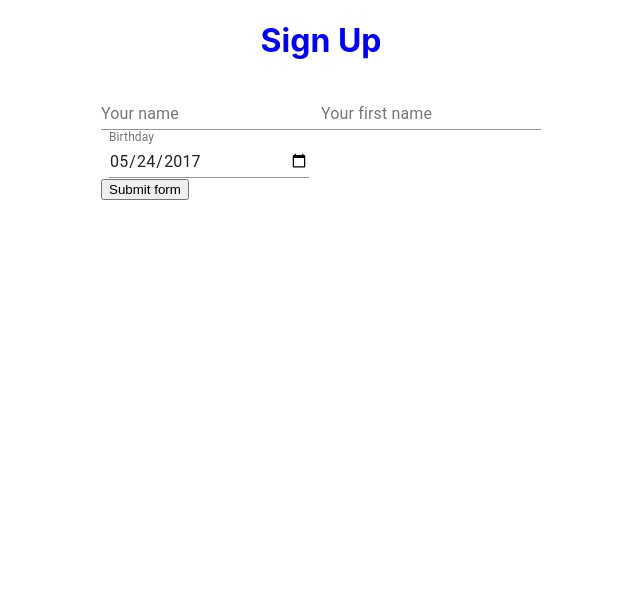
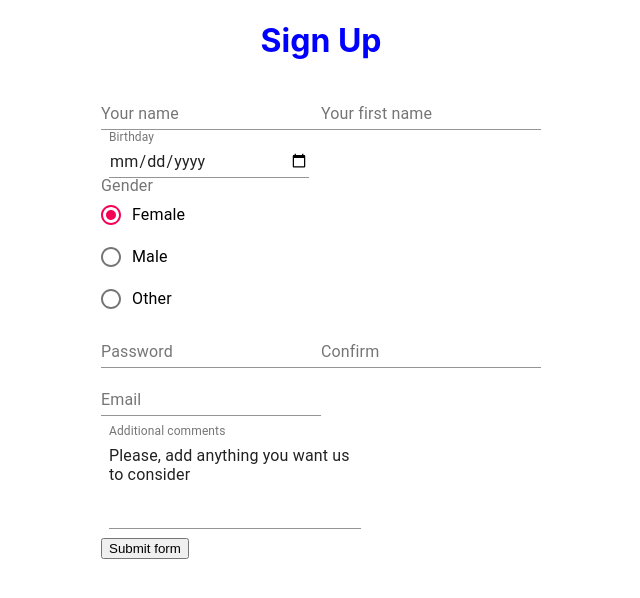
Before and after one commit to meruyert93/React_learning_project, a React (Create React App) app: page / in a window 1280 px wide. Shown: the top 598 px of the page, without its empty margins (319-959 px from the left). Built offline with nearby package versions, Linux system fonts and the light colour scheme.

Commit message:
Further Basic Forms

```diff
--- a/package.json
+++ b/package.json
@@ -4,6 +4,7 @@
   "private": true,
   "dependencies": {
     "@material-ui/core": "^4.11.0",
+    "@material-ui/icons": "^4.9.1",
     "@testing-library/jest-dom": "^5.11.5",
     "@testing-library/react": "^11.1.1",
     "@testing-library/user-event": "^12.2.0",
--- a/src/components/Form.tsx
+++ b/src/components/Form.tsx
@@ -2,6 +2,17 @@ import React from 'react'
 import TextField from '@material-ui/core/TextField';
 import TextareaAutosize from '@material-ui/core/TextareaAutosize';
 import { createStyles, makeStyles, Theme } from '@material-ui/core/styles';
+import Radio from '@material-ui/core/Radio';
+import RadioGroup from '@material-ui/core/RadioGroup';
+import FormControlLabel from '@material-ui/core/FormControlLabel';
+import FormControl from '@material-ui/core/FormControl';
+import FormLabel from '@material-ui/core/FormLabel';
+import IconButton from '@material-ui/core/IconButton';
+import Visibility from '@material-ui/icons/Visibility';
+import VisibilityOff from '@material-ui/icons/VisibilityOff';
+import Input from '@material-ui/core/Input';
+import InputLabel from '@material-ui/core/InputLabel';
+import InputAdornment from '@material-ui/core/InputAdornment';
 
 
   //Styling
@@ -15,7 +26,13 @@ const useStyles = makeStyles((theme: Theme) =>
             marginLeft: theme.spacing(1),
             marginRight: theme.spacing(1),
             width: 200,
-      },
+        },
+        root: {
+            '& .MuiTextField-root': {
+            margin: theme.spacing(1),
+            width: '25ch',
+            },
+        },
     }),
 );
 
@@ -36,9 +53,28 @@ export type RadioInputField = {
     values: string[];
 }
 
-// export type DataField =  {
-//        type: Date;
-// }
+
+export default function RadioButtonsGroup() {
+    const [value, setValue] = React.useState('female');
+
+    const handleChange = (event: React.ChangeEvent<HTMLInputElement>) => {
+      setValue((event.target as HTMLInputElement).value);
+    };
+
+    return (
+      <FormControl component="fieldset">
+        <FormLabel component="legend">Gender</FormLabel>
+        <RadioGroup aria-label="gender" namen="gender1" value={value} onChange={handleChange}>
+          <FormControlLabel value="female" control={<Radio />} label="Female" />
+          <FormControlLabel value="male" control={<Radio />} label="Male" />
+          <FormControlLabel value="other" control={<Radio />} label="Other" />
+        </RadioGroup>
+      </FormControl>
+    );
+  }
+
+
+
 
 export const Form: React.FC<{formDetails: FormDescription}> = (props) => {
 
@@ -84,7 +120,7 @@ export const Form: React.FC<{formDetails: FormDescription}> = (props) => {
                         id="date"
                         label="Birthday"
                         type="date"
-                        defaultValue="2017-05-24"
+                        // defaultValue="2017-05-24"
                         className={classes.textField}
                         InputLabelProps={{
                         shrink: true,
@@ -93,6 +129,41 @@ export const Form: React.FC<{formDetails: FormDescription}> = (props) => {
                 </form>
 
 
+                <RadioButtonsGroup/>
+                <div>
+                <TextField
+                    id="standard-password-input"
+                    label="Password"
+                    type="password"
+                    autoComplete="current-password"
+                />
+
+                <TextField
+                    id="standard-password-input"
+                    label="Confirm"
+                    type="password"
+                    autoComplete="current-password"
+                />
+
+                </div>
+                <div>
+                <TextField
+                    type="email"
+                    label="Email"
+                    placeholder="email@sample.com"
+                />
+                </div>
+                <form className={classes.root} noValidate autoComplete="off">
+                    <div>
+                        <TextField
+                            id="standard-multiline-static"
+                            label="Additional comments"
+                            multiline
+                            rows={4}
+                            defaultValue="Please, add anything you want us to consider"
+                        />
+                    </div>
+                </form>
             </div>
             <button>
                 {details.buttonTitle}
--- a/src/pages/ExampleForm.tsx
+++ b/src/pages/ExampleForm.tsx
@@ -9,7 +9,7 @@ export class ExampleForm extends Component <{}, {}> {
         const textInputField: InputField = {type: "text", placeholder: "Your name", label: "Enter your name"}
         const textInputField2: InputField = {type: "text", placeholder: "Your first name", label: "Enter your name"}
         // const textInputField3: InputField = {type: "text-area", placeholder: "", label: "Enter your name"}
-        // const textInputField4: InputField = {type: "password", placeholder: "", label: "Enter your password"}
+        //const textInputField4: InputField = {type: "password", placeholder: "Create your password", label: "Create your password"}
         const nameForm: FormDescription = {inputFields: [textInputField, textInputField2], title: "Sign Up", buttonTitle: "Submit form"}
 
 
```
Also changed, not shown: 1 other file (tests, documents, lock files or other folders).
